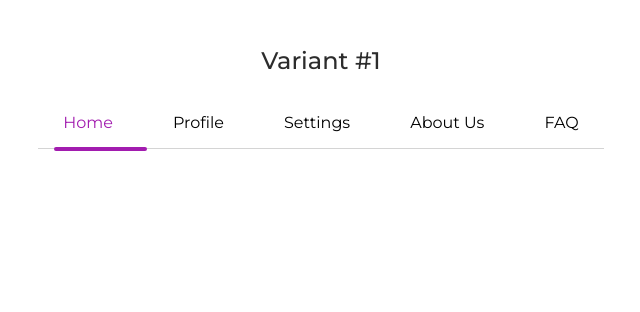
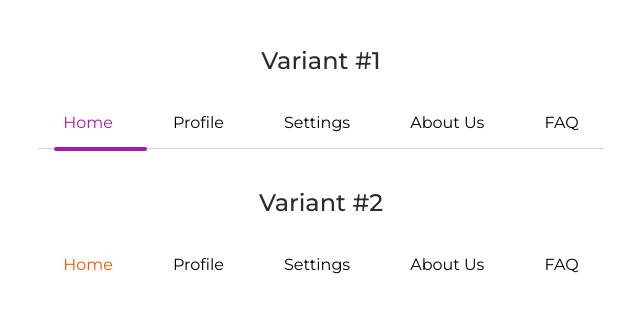
Before and after one commit to nat-davydova/tabs-inspiration, a plain HTML site: page dist/index.html in a window 1280 px wide. Shown: the part 164-476 px from the top of the page, without its empty margins (319-959 px from the left). Drawn offline with nearby package versions, Linux system fonts and the light colour scheme.

Commit message:
effect #2: basic structure

```diff
--- a/dist/index.html
+++ b/dist/index.html
@@ -33,6 +33,21 @@
       </ul>
     </div>
   </div>
+
+  <div class="container">
+    <h2 class="subtitle">Variant #2</h2>
+
+    <div data-tabs-effect="2" class="tabs tabs-effect-2">
+      <ul class="tabs__list">
+        <li class="tabs__item"><button class="tabs__btn is-active">Home</button></li>
+        <li class="tabs__item"><button class="tabs__btn">Profile</button></li>
+        <li class="tabs__item"><button class="tabs__btn">Settings</button></li>
+        <li class="tabs__item"><button class="tabs__btn">About Us</button></li>
+        <li class="tabs__item"><button class="tabs__btn">FAQ</button></li>
+      </ul>
+    </div>
+  </div>
+
 </div>
     <script  src="./script.js"></script>
 
--- a/dist/script.js
+++ b/dist/script.js
@@ -12,6 +12,10 @@ const DOM = {
 // ****** TABS EFFECTS INITS ******
 setTabs({
   tabsContainerClassname: ".tabs-effect-1"
+});
+
+setTabs({
+  tabsContainerClassname: ".tabs-effect-2"
 });
 
 function setTabs({ tabsContainerClassname }) {
@@ -77,7 +81,10 @@ function createMarker({ parentContainer, cssStyles = {} }) {
 
 function applyMarker({ currentMarkerElem, cssStyles = {} }) {
   Object.keys(cssStyles).forEach((styleName) => {
-    currentMarkerElem.style.setProperty(`--${styleName}`, cssStyles[styleName]);
+    currentMarkerElem?.style.setProperty(
+      `--${styleName}`,
+      cssStyles[styleName]
+    );
   });
 }
 
--- a/dist/style.css
+++ b/dist/style.css
@@ -145,3 +145,31 @@ body a {
 .tabs--1 .is-active {
   color: var(--active-color);
 }
+
+/* DEMO #2 STYLES */
+
+.tabs--2 {
+  --active-color: #ea580c;
+  --marker-height: 4px;
+}
+
+.tabs--2 {
+  position: relative;
+}
+
+.tabs--2 .tabs__list {
+  width: -webkit-max-content;
+  width: -moz-max-content;
+  width: max-content;
+  margin: auto;
+  justify-content: center;
+  gap: 10px;
+}
+
+.tabs--2 .tabs__btn {
+  padding: 0 25px 15px;
+}
+
+.tabs--2 .is-active {
+  color: var(--active-color);
+}
--- a/src/style.css
+++ b/src/style.css
@@ -143,3 +143,29 @@ body a {
 .tabs--1 .is-active {
   color: var(--active-color);
 }
+
+/* DEMO #2 STYLES */
+
+.tabs--2 {
+  --active-color: #ea580c;
+  --marker-height: 4px;
+}
+
+.tabs--2 {
+  position: relative;
+}
+
+.tabs--2 .tabs__list {
+  width: max-content;
+  margin: auto;
+  justify-content: center;
+  gap: 10px;
+}
+
+.tabs--2 .tabs__btn {
+  padding: 0 25px 15px;
+}
+
+.tabs--2 .is-active {
+  color: var(--active-color);
+}
```
Also changed, not shown: src/index.html (+15 -0 lines), src/script.js (+8 -1 lines).
